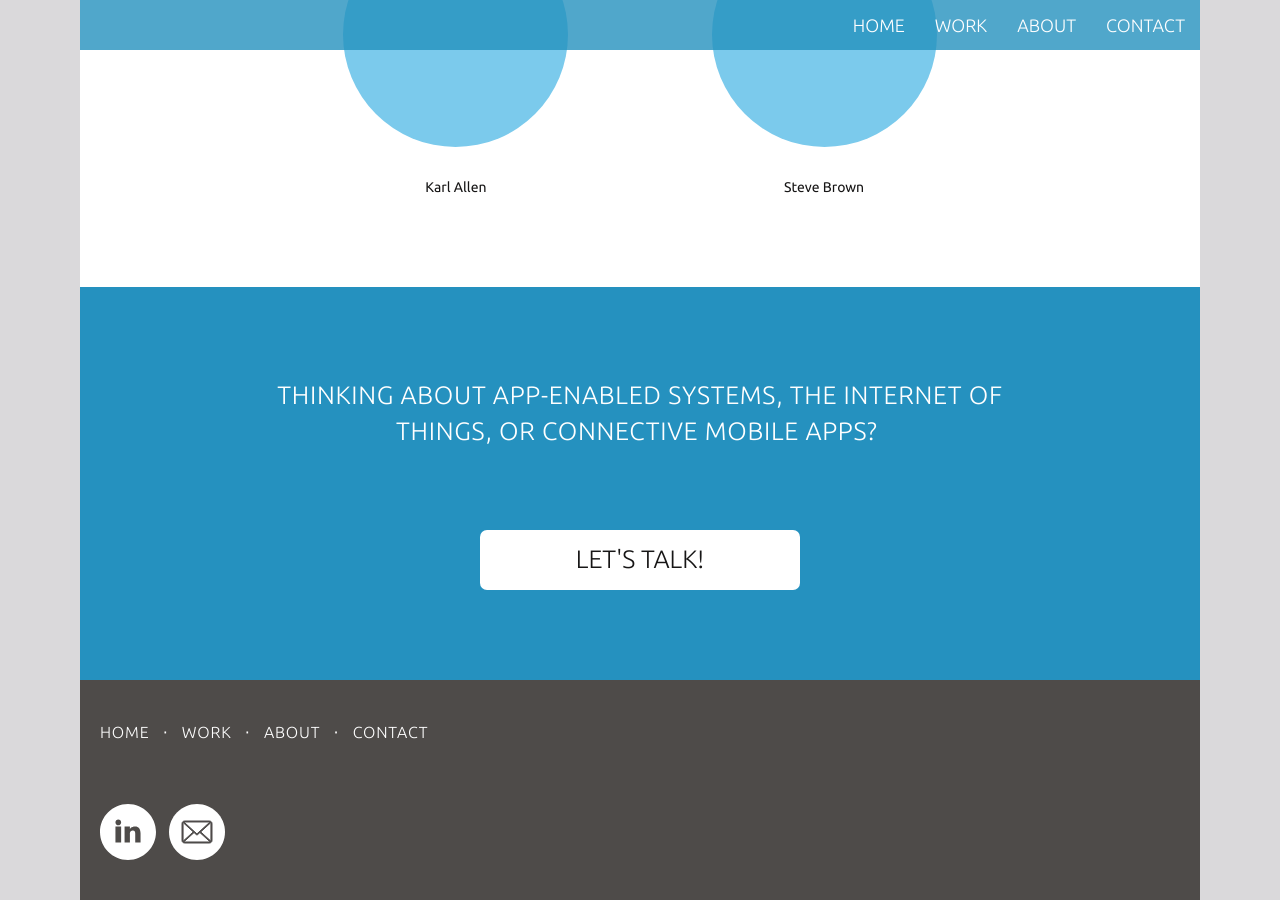
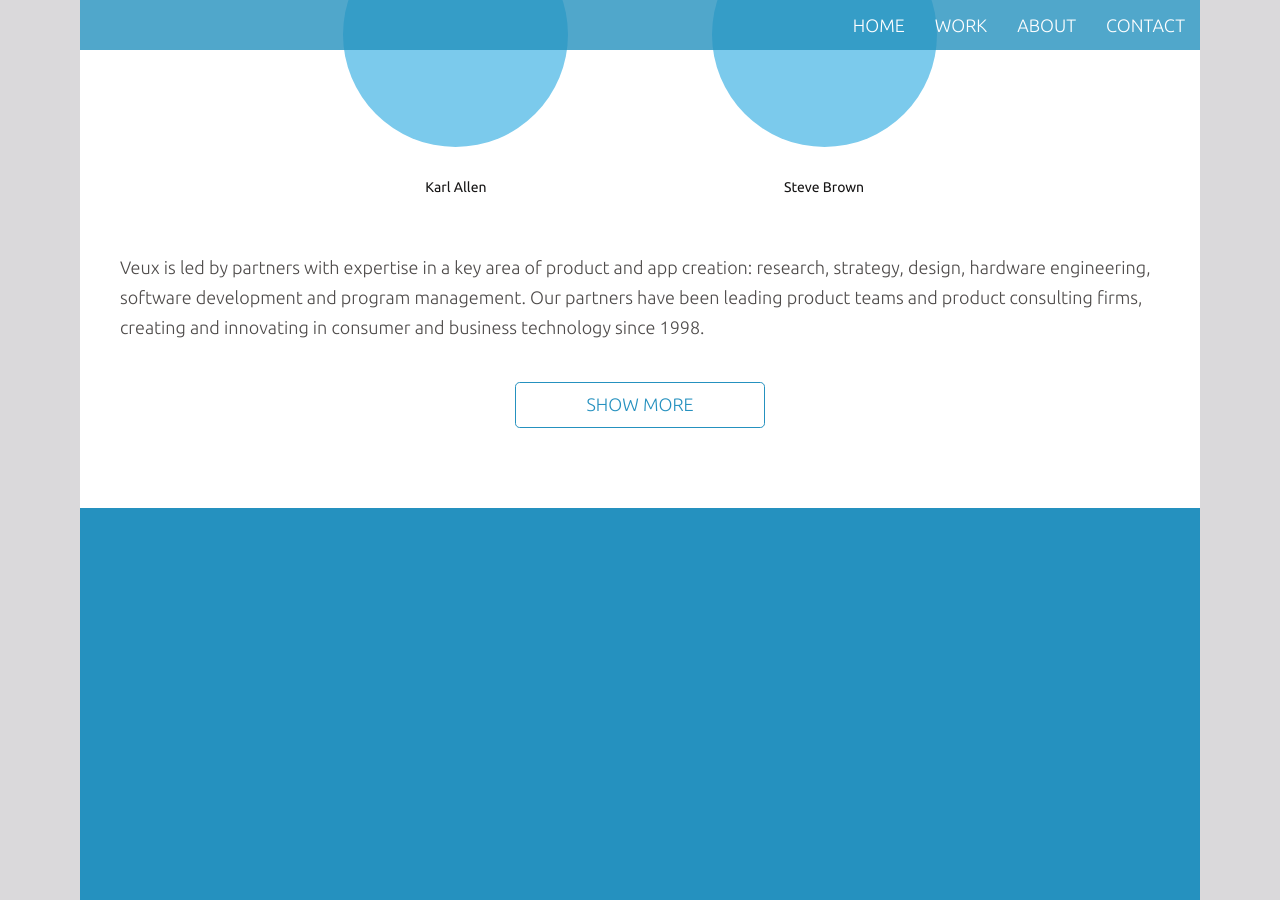
Before and after one commit to VeuxLabs/VeuxLabs.github.io, a Jekyll site: the page built from about.html, in a window 1280 px wide and 900 px high, scrolled down 294 px. Built offline with Jekyll 4.4.1, drawn with Linux system fonts in a browser that asks for light colours; comment, search, counter and statistics services are not loaded; some of the changed text lies outside the part shown.

Commit message:
Adding content to About page.

```diff
--- a/about.html
+++ b/about.html
@@ -18,4 +18,51 @@
 			</div>
 		</div>
 	</div>
+	<div class="description">
+		Veux is led by partners with expertise in a key area of product and app creation:
+		research, strategy, design, hardware engineering, software development and program
+		management. Our partners have been leading product teams and product consulting firms,
+		creating and innovating in consumer and business technology since 1998.
+	</div>
+	<div class="show-more">
+		<button> Show More </button>
+	</div>
 </div>
+<div class="our-team">
+	<h1>Veux Team</h1>
+	<div class="description">
+		Our partners have been leading product teams and product consulting firms,
+		creating and innovating in consumer and business technology since 1998.
+	</div>
+	<div class="show-more">
+		<button> Show More </button>
+	</div>
+</div>
+<div class="content">
+	<h1>Our Clients</h1>
+	<div class="description">
+		Veux’s partners are proud to have worked with remarkable, well-known companies.
+		While from a diverse range of industries, these organizations all share one
+		characteristic: an expectation of exceptional work and great service. And that's
+		exactly what Veux provides, at every step of the process.
+	</div>
+	<div class="logos">
+		<img class="img-responsive" src="../img/logos.png" />
+	</div>
+</div>
+<div class="our-team approach">
+	<h1>Veux Lab's Approach</h1>
+	<div class="description">
+		We know apps and we know physical products. We're experts in user research, design,
+		innovation, hardware and software. We’ve put those skills to work for IT leaders,
+		telecoms, health care, aviation, automotive and outdoor companies on projects from
+		native and responsive apps to firmware and embedded user interfaces to consumer and
+		business electronics.
+	</div>
+	<div class="graphic">
+		<img class="img-responsive" src="../img/graphic.png" />
+	</div>
+	<div class="show-more">
+		<button> Show More </button>
+	</div>
+</div>
--- a/css/landing-page.css
+++ b/css/landing-page.css
@@ -1216,21 +1216,88 @@
 
 .internal .app-dev {
     margin-top: 50px;
+    padding-bottom: 40px;
     background-color: white;
     color: #171616;
 }
 
-.content {
+.content, .our-team {
     padding: 40px;
 }
 
-.content h1 {
+.content h1, .our-team h1 {
     font-family: 'Ubuntu';
     font-size: 40px;
     font-weight: 300;
     line-height: 0.9;
     letter-spacing: normal;
     color: #171616;
+}
+
+.our-team h1 {
+    color: white;
+    margin-bottom: 40px;
+    margin-top: 400px;
+}
+
+.our-team.approach h1 {
+    margin-top: 20px;
+}
+
+.content .description, .our-team .description {
+    font-family: 'Ubuntu';
+    font-size: 18px;
+    font-weight: 300;
+    line-height: 1.67;
+    color: #4e4b4a;
+}
+
+.our-team .description {
+    color: white;
+}
+
+.show-more {
+    text-align: center;
+    margin: 40px 0;
+}
+
+.show-more button {
+    border: solid 0.9px #2591bf;
+    min-width: 250px;
+    height: 46px;
+    border-radius: 4.7px;
+    background-color: white;
+    font-family: 'Ubuntu';
+    font-size: 18px;
+    font-weight: 300;
+    line-height: 1.11;
+    text-align: center;
+    color: #2691bf;
+    text-transform: uppercase;
+}
+
+.our-team .show-more button {
+    background-color: transparent;
+    color: white;
+    border-color: white;
+}
+
+.graphic img {
+    margin: 0 auto;
+    max-width: 700px;
+}
+
+.our-team {
+    height: 712px;
+    background-color: #2591bf;
+}
+
+.our-team.approach {
+    height: auto;
+}
+
+.logos img {
+    margin: 0 auto;
 }
 
 .oval {
@@ -1251,7 +1318,7 @@
 
 .circles {
     text-align: center;
-    margin: 70px 0 0;
+    margin: 70px 0 105px;
 }
 
 .circles > div {
```
Also changed, not shown: img/graphic.png (added), img/logos.png (added).
